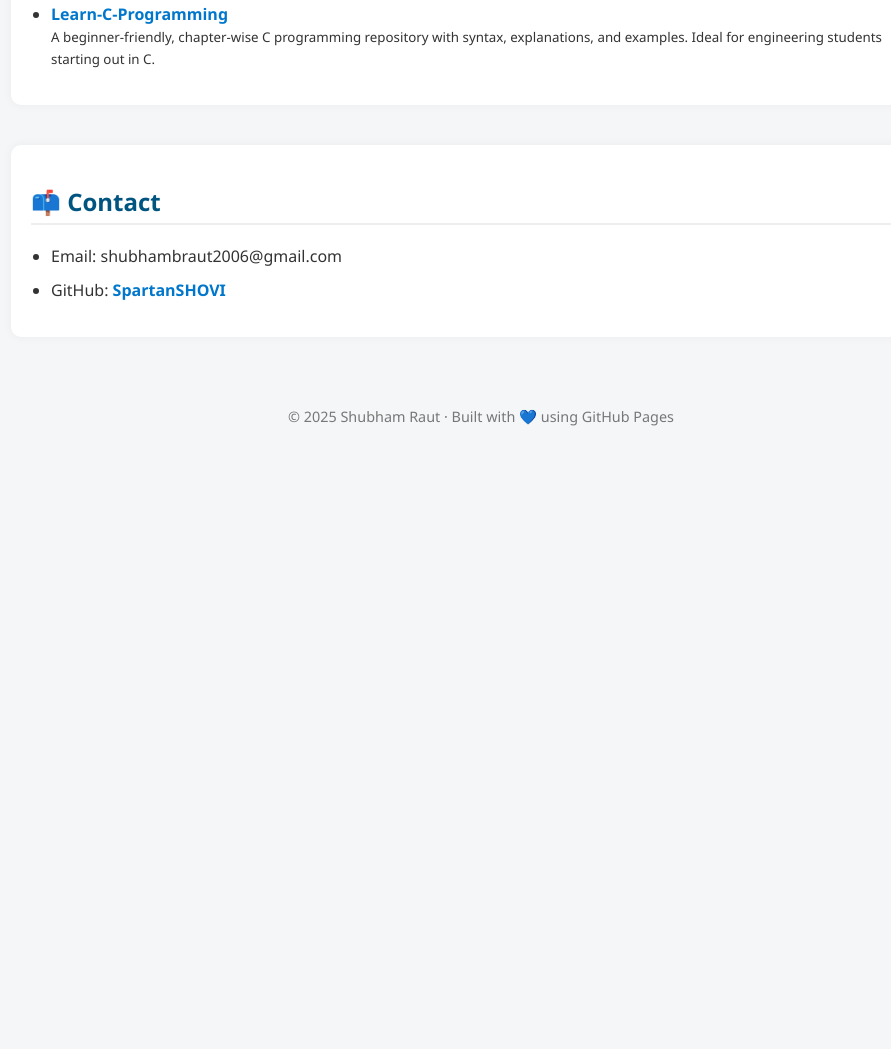
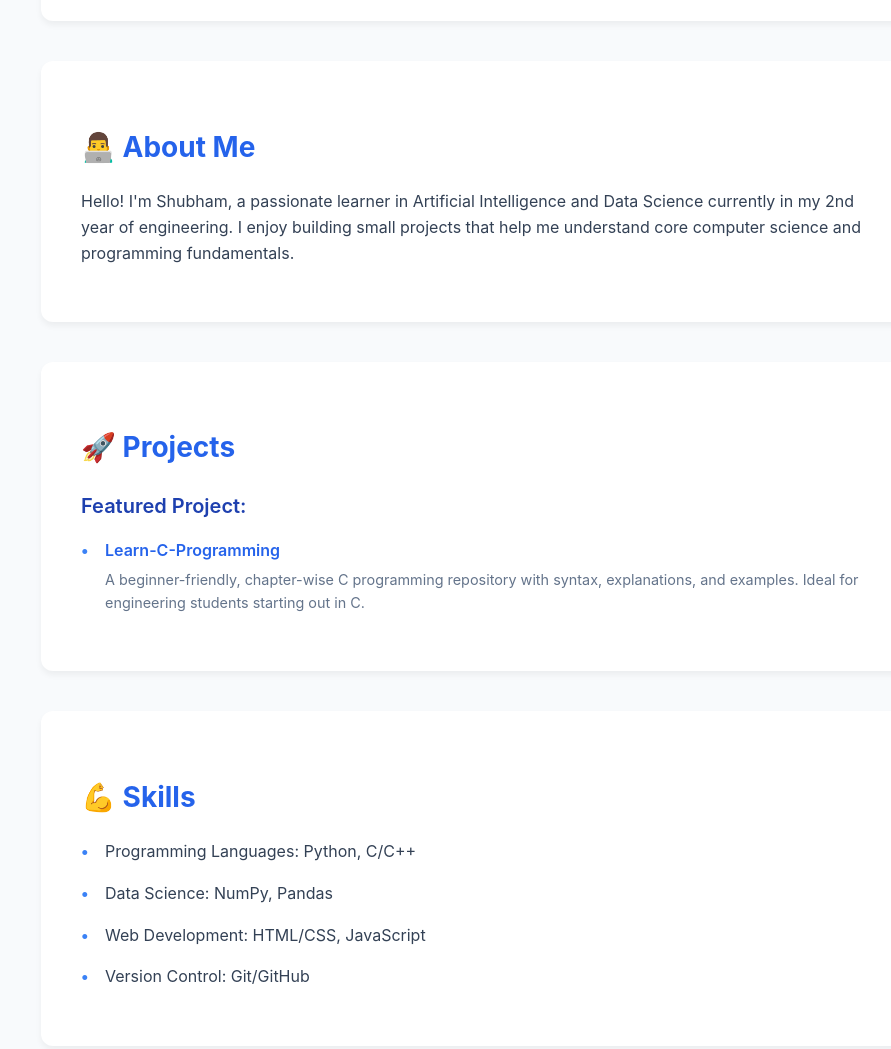
Before and after one commit to SpartanSHOVI/Furniture.github.io, a plain HTML site: page index.html in a window 1280 px wide. Shown: the part 637-1686 px from the top of the page, without its empty margins (159-1050 px from the left). Before the commit the page ends 1093 px from the top, so only its background shows below. Drawn offline with Linux system fonts and the light colour scheme.

Commit message:
Update index.html

```diff
--- a/index.html
+++ b/index.html
@@ -3,67 +3,139 @@
 <head>
   <meta charset="UTF-8" />
   <meta name="viewport" content="width=device-width, initial-scale=1.0"/>
+  <meta name="description" content="Shubham Raut - AI & Data Science student portfolio showcasing projects and skills">
   <title>Shubham Raut | B.Tech AI & DS</title>
   <style>
+    :root {
+      --primary: #2563eb;
+      --secondary: #1e40af;
+      --dark: #1e1e2d;
+      --light: #f8fafc;
+      --accent: #3b82f6;
+      --text: #334155;
+      --text-light: #64748b;
+    }
+
     body {
-      font-family: 'Segoe UI', sans-serif;
+      font-family: 'Inter', -apple-system, BlinkMacSystemFont, sans-serif;
       margin: 0;
       padding: 0;
-      background-color: #f4f6f8;
-      color: #333;
+      background-color: var(--light);
+      color: var(--text);
+      line-height: 1.6;
+      -webkit-font-smoothing: antialiased;
+    }
+
+    @supports (font-variation-settings: normal) {
+      body { font-family: 'Inter var', -apple-system, BlinkMacSystemFont, sans-serif; }
     }
 
     header {
-      background: linear-gradient(to right, #003366, #005580);
+      background: linear-gradient(135deg, var(--primary), var(--secondary));
       color: white;
-      padding: 60px 20px;
+      padding: 80px 20px;
       text-align: center;
+      clip-path: polygon(0 0, 100% 0, 100% 90%, 0 100%);
+      margin-bottom: 40px;
     }
 
     header h1 {
       margin: 0;
       font-size: 2.5rem;
+      font-weight: 800;
+      letter-spacing: -0.5px;
     }
 
     header p {
-      font-size: 1.2rem;
-      margin-top: 10px;
+      font-size: 1.1rem;
+      margin-top: 12px;
+      font-weight: 400;
+      opacity: 0.9;
     }
 
     section {
-      max-width: 900px;
+      max-width: 800px;
       margin: 40px auto;
-      padding: 20px;
+      padding: 40px;
       background: white;
-      border-radius: 10px;
-      box-shadow: 0 0 10px rgba(0,0,0,0.05);
+      border-radius: 12px;
+      box-shadow: 0 4px 6px rgba(0,0,0,0.05);
+      transition: transform 0.2s ease, box-shadow 0.2s ease;
+    }
+
+    section:hover {
+      transform: translateY(-4px);
+      box-shadow: 0 20px 25px -5px rgba(0,0,0,0.1), 0 10px 10px -5px rgba(0,0,0,0.04);
     }
 
     h2 {
-      color: #005580;
-      border-bottom: 2px solid #eee;
-      padding-bottom: 5px;
+      color: var(--primary);
+      margin-bottom: 20px;
+      font-size: 1.75rem;
+      font-weight: 700;
+    }
+
+    h3 {
+      color: var(--secondary);
+      margin: 20px 0 10px;
+      font-size: 1.25rem;
+      font-weight: 600;
     }
 
     ul {
-      padding-left: 20px;
+      padding-left: 0;
+      list-style: none;
     }
 
     ul li {
-      margin-bottom: 12px;
+      margin-bottom: 16px;
+      position: relative;
+      padding-left: 24px;
+    }
+
+    ul li:before {
+      content: "•";
+      position: absolute;
+      left: 0;
+      color: var(--accent);
+      font-weight: bold;
     }
 
     a {
-      color: #0077cc;
+      color: var(--primary);
       text-decoration: none;
-      font-weight: bold;
+      font-weight: 600;
+      transition: color 0.2s ease;
+    }
+
+    a:hover {
+      color: var(--secondary);
+      text-decoration: underline;
+    }
+
+    small {
+      display: inline-block;
+      color: var(--text-light);
+      font-size: 0.9rem;
+      margin-top: 4px;
     }
 
     footer {
       text-align: center;
-      padding: 30px 10px;
-      font-size: 0.9rem;
-      color: #777;
+      padding: 40px 10px 60px;
+      color: var(--text-light);
+      font-size: 0.8rem;
+    }
+
+    @media (max-width: 768px) {
+      section {
+        padding: 30px;
+        margin: 30px 20px;
+      }
+
+      header {
+        padding: 60px 20px;
+      }
     }
   </style>
 </head>
@@ -75,18 +147,37 @@
   </header>
 
   <section>
+    <h2>🎓 Education</h2>
+    <ul>
+      <li>B.Tech in AI & Data Science (2023-2027)<br/><small>Sandip Institute of Technology and Research Centre (Currently in 2nd Year)</small></li>
+      <li>12th Grade (HSC) (2021-2023)<br/><small>K.T.H.M. College, Nashik</small></li>
+    </ul>
+  </section>
+
+  <section>
     <h2>👨‍💻 About Me</h2>
     <p>Hello! I'm Shubham, a passionate learner in Artificial Intelligence and Data Science currently in my 2nd year of engineering. I enjoy building small projects that help me understand core computer science and programming fundamentals.</p>
   </section>
 
   <section>
-    <h2>📌 Featured Project</h2>
+    <h2>🚀 Projects</h2>
+    <h3>Featured Project:</h3>
     <ul>
       <li>
         <a href="https://github.com/SpartanSHOVI/Learn-C-Programming" target="_blank">Learn-C-Programming</a>
         <br/>
         <small>A beginner-friendly, chapter-wise C programming repository with syntax, explanations, and examples. Ideal for engineering students starting out in C.</small>
       </li>
+    </ul>
+  </section>
+
+  <section>
+    <h2>💪 Skills</h2>
+    <ul>
+      <li>Programming Languages: Python, C/C++</li>
+      <li>Data Science: NumPy, Pandas</li>
+      <li>Web Development: HTML/CSS, JavaScript</li>
+      <li>Version Control: Git/GitHub</li>
     </ul>
   </section>
 
@@ -99,7 +190,7 @@
   </section>
 
   <footer>
-    © 2025 Shubham Raut · Built with 💙 using GitHub Pages
+    © 2024 Shubham Raut | AI & Data Science Enthusiast
   </footer>
 
 </body>
```
